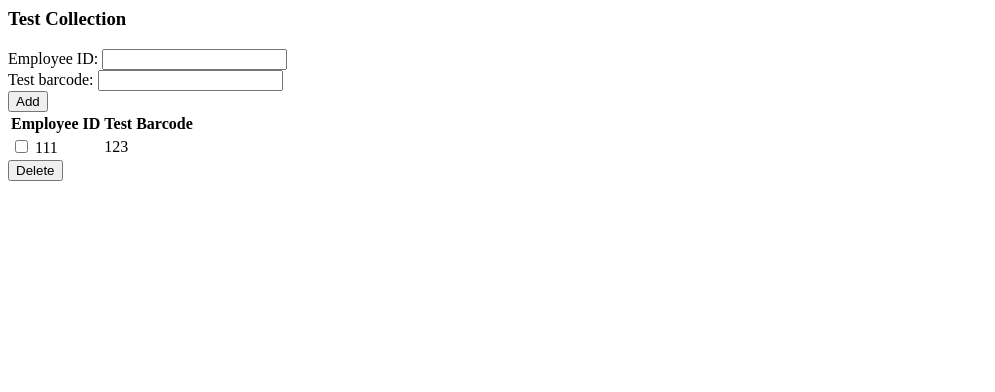
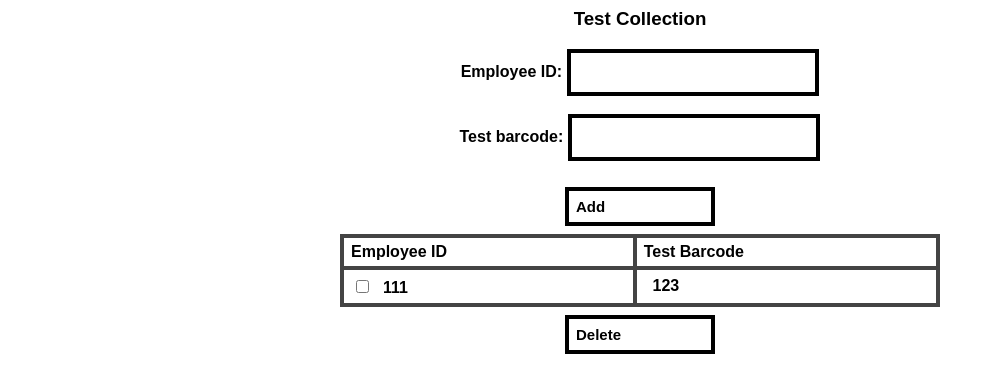
Before and after one commit to YoohaBae/Ulloc_covidTestingSite, a website: page views/testCollection.html in a window 1280 px wide. Shown: the whole page, without its empty margins (0-995 px from the left). Drawn offline with Linux system fonts and the light colour scheme.

Commit message:
Update testCollection.html

```diff
--- a/views/testCollection.html
+++ b/views/testCollection.html
@@ -1,18 +1,109 @@
-<h3>Test Collection</h3>
+<html>
 
-Employee ID: <input type="text" name="employee_ID" size="20">
-<br>
-Test barcode: <input type="text" name="test_barcode" size="20">
-<br>
-<button>Add</button>
+<head>
+    <style>
+        h3 {
+            text-align: center;
+        }
+        body {
+            font-family: Arial, Helvetica, sans-serif;
+            text-align: center;
+            align-items: center;
+            justify-content: center;
+            font-style: bold;
+        }
+
+        input[type=text] {
+            width: 20%;
+            padding: 12px 20px;
+            border: 4px solid #000000;
+            box-sizing: border-box;
+            align-items: center;
+        }
+
+        select {
+            border: 4px solid #000000;
+            box-sizing: border-box;
+            width: 200;
+            height: 50;
+            font-size: 15px;
+            font-weight: bold;
+            color: black;
+            padding: 12px 12px;
+            margin: 8px 0;
+            cursor: pointer;
+        }
+
+        input[type=submit] {
+            background-color: white;
+            color: black;
+            border: 4px solid #000000;
+            cursor: pointer;
+            font-size: 15px;
+            font-weight: bold;
+            text-align: center;
+            vertical-align: middle;
+            width: 60;
+            height: 30;
+        }
+
+        table {
+            width: 600px;
+            border-collapse: collapse;
+            border: 4px solid #000000;
+            align-items: center;
+            justify-content: center;
+            margin: 0 auto;
+        }
+
+        th,
+        td {
+            border: 4px solid #444444;
+            padding: 5px 7px;
+            font-weight: bold;
+            text-align: left;
+        }
+
+        input[type=checkbox] {
+            border: 4px solid #000000;
+            box-sizing: border-box;
+            margin: 5px;
+            align-items: center;
+        }
+
+        button {
+            width: 150px;
+            background-color: white;
+            color: black;
+            padding: 7px 7px;
+            margin: 8px;
+            border: 4px solid #000000;
+            cursor: pointer;
+            text-align: left;
+            font-weight: bold;
+            font-size: 15px;
+        }
+    </style>
+</head>
+    <body>
+        <h3>Test Collection</h3>
+
+<b>Employee ID: </b>
+    <input type="text" name="employee_ID" size="20"><br><br>
+    <b>Test barcode: </b>
+    <input type="text" name="test_barcode" size="20"><br><br>
+    <button>Add</button>
 <table>
     <tr>
         <th>Employee ID</th>
         <th>Test Barcode</th>
     </tr>
     <tr>
-        <td><input type="checkbox"> 111</td>
-    <td>123</td>
+        <td><input type="checkbox">&nbsp 111</td>
+    <td>&nbsp 123</td>
     </tr>
 </table>
 <button>Delete</button>
+</body>
+
+</html>
```
